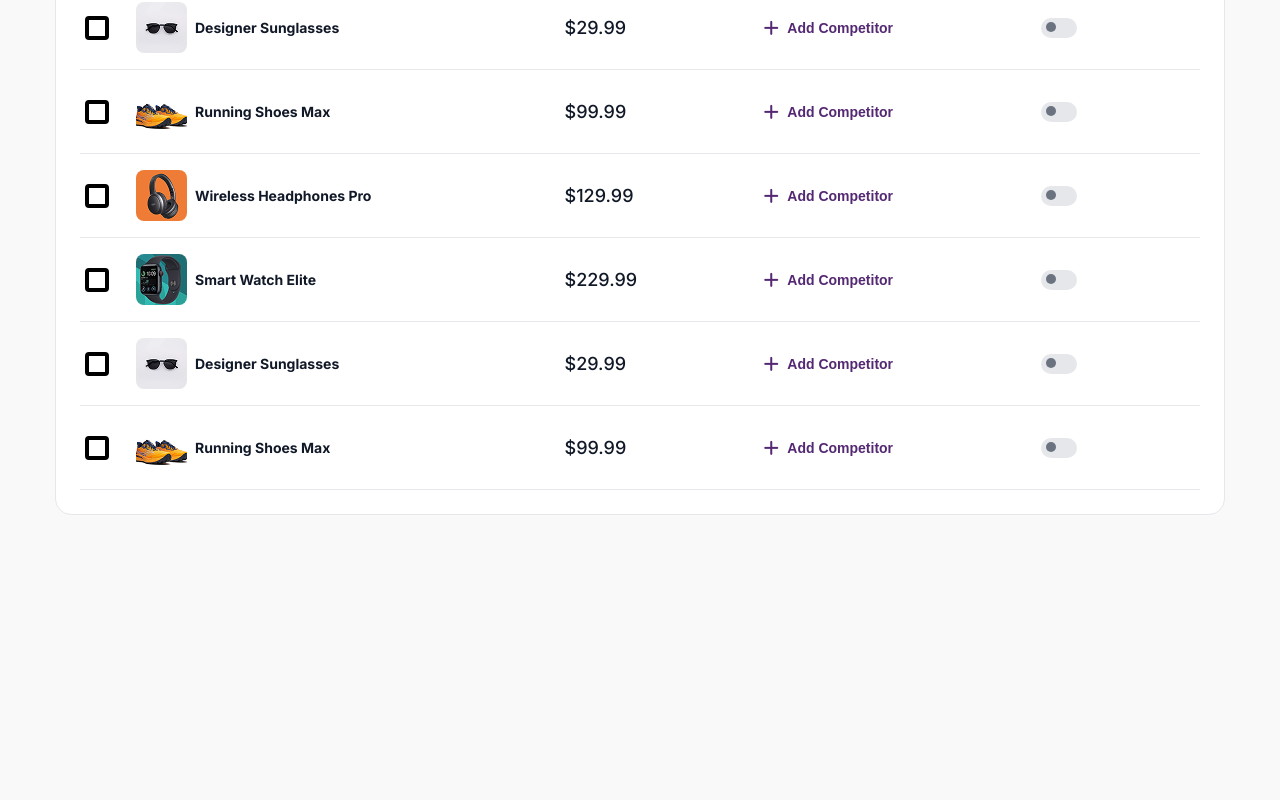
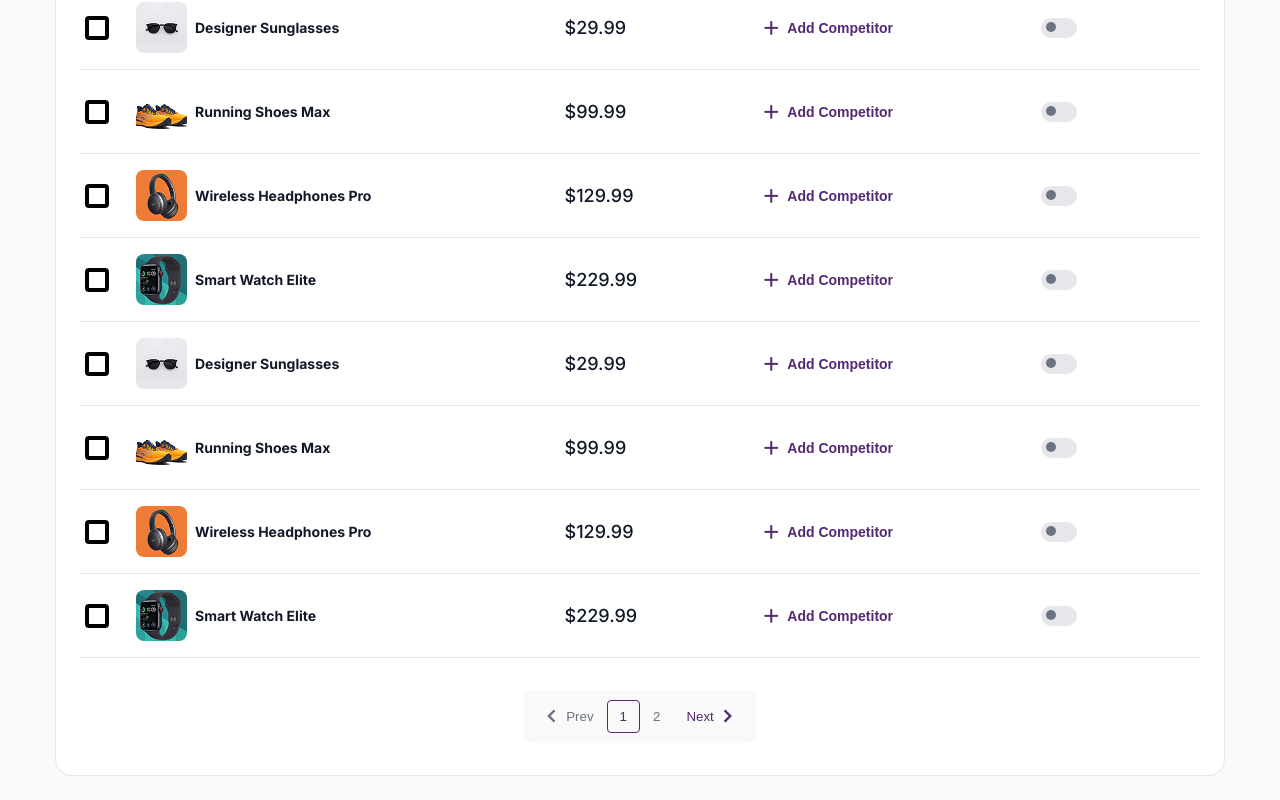
Before and after one commit to SalmanSohail20/quantum-task, a React (Vite) app: page /compare in a window 1280 px wide. Shown: the part 457-1257 px from the top of the page. Before the commit the page ends 996 px from the top, so only its background shows below. Built offline with nearby package versions, Linux system fonts and the light colour scheme.

Commit message:
All product table pagination

```diff
--- a/src/component/Tables/AllProductTable.scss
+++ b/src/component/Tables/AllProductTable.scss
@@ -67,10 +67,9 @@
       &:nth-child(3) {
         @include font(16, 22);
         color: #111827;
-        @media(min-width:$md){
-              @include font(18, 22);
-
-          }
+        @media (min-width: $md) {
+          @include font(18, 22);
+        }
       }
 
       .switch_wrap {
@@ -113,3 +112,52 @@
     }
   }
 }
+.pagination_wrap {
+  display: flex;
+  justify-content: center;
+  align-items: center;
+  gap: 13px;
+  margin-top: 32px;
+  margin-bottom: 8px;
+  .pagination {
+    padding: 10px 10px;
+    background: #F9F9F9;
+    border-radius: 6px;
+    display: flex;
+    align-items: end;
+    @include font(16,20);
+    button {
+      padding: 8px 12px;
+      border: 1px solid transparent;
+      background: transparent;
+      color: #6B7280;
+      cursor: pointer;
+      border-radius: 4px;
+      transition: background-color 0.2s, color 0.2s;
+
+
+      &:hover:not(:disabled) {
+        background: #f3f4f6;
+      }
+      &.btn_prev,
+      &.btn_next {
+            display: flex;
+      align-items: center;
+      gap: 10px;
+      color: $clr-primary;
+      }
+
+      &.active {
+        background: transparent;
+        color: $clr-primary;
+        border-color: $clr-primary;
+      }
+
+      &:disabled {
+        // opacity: 0.5;
+        cursor: not-allowed;
+          color: #6B7280;
+      }
+    }
+  }
+}
--- a/src/component/Tables/AllProductTable.tsx
+++ b/src/component/Tables/AllProductTable.tsx
@@ -1,4 +1,5 @@
 import "./AllProductTable.scss";
+import { useState } from "react";
 import Checkbox from "../common/Checkbox";
 import Switch from "../common/Switch";
 
@@ -10,7 +11,9 @@ type ProductType = {
 };
 
 const AllProductTable: React.FC = () => {
-  // Product Array Inside The Same Component
+  const [currentPage, setCurrentPage] = useState(1);
+  const itemsPerPage = 10;
+
   const products: ProductType[] = [
     {
       id: 1,
@@ -60,9 +63,89 @@ const AllProductTable: React.FC = () => {
       price: 99.99,
       image: "/images/pro-4.png",
     },
+
+    {
+      id: 9,
+      name: "Wireless Headphones Pro",
+      price: 129.99,
+      image: "/images/product-1.png",
+    },
+    {
+      id: 10,
+      name: "Smart Watch Elite",
+      price: 229.99,
+      image: "/images/pro-2.png",
+    },
+    {
+      id: 11,
+      name: "Designer Sunglasses",
+      price: 29.99,
+      image: "/images/pro-3.png",
+    },
+    {
+      id: 12,
+      name: "Running Shoes Max",
+      price: 99.99,
+      image: "/images/pro-4.png",
+    },
+    {
+      id: 13,
+      name: "Wireless Headphones Pro",
+      price: 129.99,
+      image: "/images/product-1.png",
+    },
+    {
+      id: 14,
+      name: "Smart Watch Elite",
+      price: 229.99,
+      image: "/images/pro-2.png",
+    },
+    {
+      id: 15,
+      name: "Designer Sunglasses",
+      price: 29.99,
+      image: "/images/pro-3.png",
+    },
+    {
+      id: 16,
+      name: "Running Shoes Max",
+      price: 99.99,
+      image: "/images/pro-4.png",
+    },
+
+    {
+      id: 17,
+      name: "Wireless Headphones Pro",
+      price: 129.99,
+      image: "/images/product-1.png",
+    },
+    {
+      id: 18,
+      name: "Smart Watch Elite",
+      price: 229.99,
+      image: "/images/pro-2.png",
+    },
+    {
+      id: 19,
+      name: "Designer Sunglasses",
+      price: 29.99,
+      image: "/images/pro-3.png",
+    },
+    {
+      id: 20,
+      name: "Running Shoes Max",
+      price: 99.99,
+      image: "/images/pro-4.png",
+    },
   ];
 
+  const totalPages = Math.ceil(products.length / itemsPerPage);
+  const startIndex = (currentPage - 1) * itemsPerPage;
+  const currentProducts = products.slice(startIndex, startIndex + itemsPerPage);
+
   return (
+    <>
+
     <div className="all_product_table">
       <table className="table">
         <thead>
@@ -80,7 +163,7 @@ const AllProductTable: React.FC = () => {
         </thead>
 
         <tbody>
-          {products.map((product) => (
+          {currentProducts.map((product) => (
             <tr key={product.id}>
               <td>
                 <Checkbox id={`cb-${product.id}`} />
@@ -117,6 +200,34 @@ const AllProductTable: React.FC = () => {
         </tbody>
       </table>
     </div>
+      <div className="pagination_wrap">
+        <div className="pagination">
+          <button className="btn_prev"
+            onClick={() => setCurrentPage((prev) => Math.max(prev - 1, 1))}
+            disabled={currentPage === 1}
+          >
+           <span className="ico-left-arrow"></span>Prev
+          </button>
+          {Array.from({ length: totalPages }, (_, i) => i + 1).map((page) => (
+            <button
+              key={page}
+              onClick={() => setCurrentPage(page)}
+              className={page === currentPage ? "active" : ""}
+            >
+              {page}
+            </button>
+          ))}
+          <button className="btn_next"
+            onClick={() =>
+              setCurrentPage((prev) => Math.min(prev + 1, totalPages))
+            }
+            disabled={currentPage === totalPages}
+          >
+       Next<span className="ico-right-arrow"></span>
+          </button>
+        </div>
+      </div>
+    </>
   );
 };
 
```
